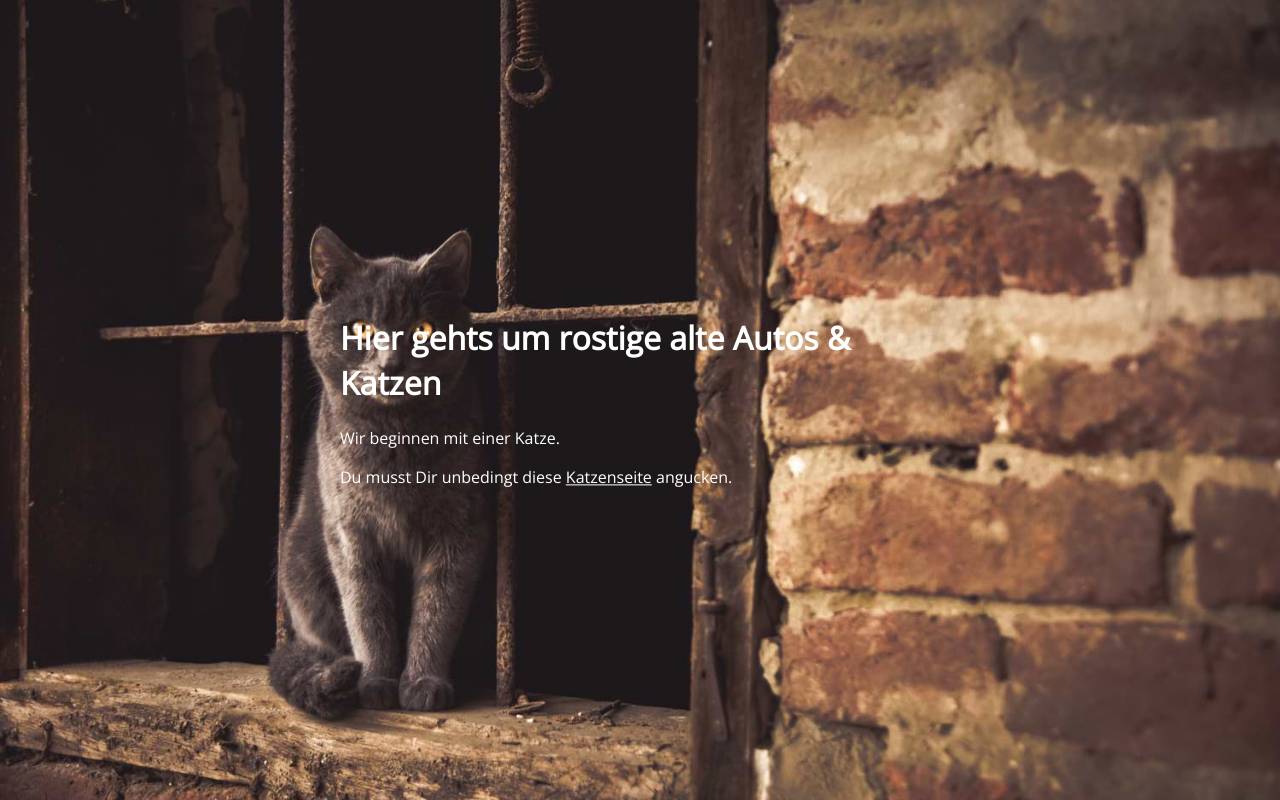
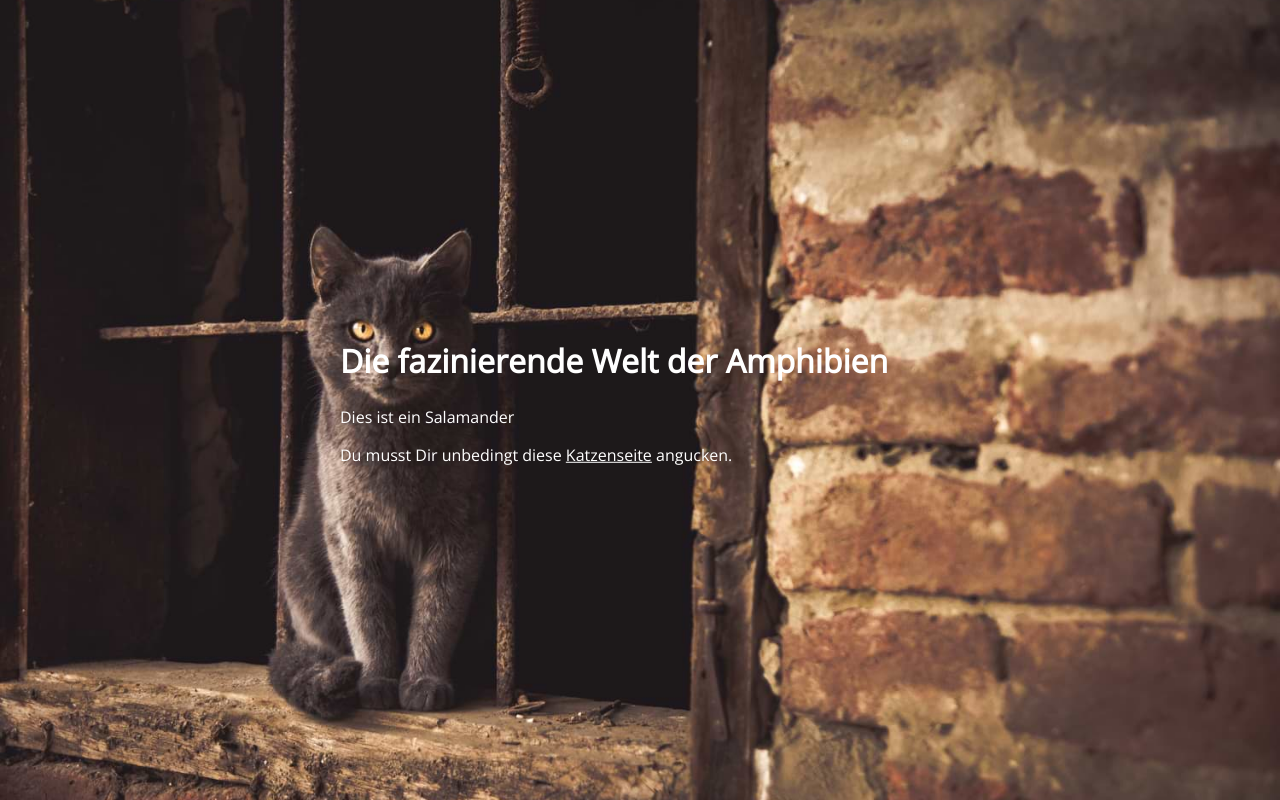
Before and after one commit to Twelvemeanmonkeys/Twelvemeanmonkeys.github.io, a plain HTML site: page index.html in a window 1280 px wide. Drawn offline with nearby package versions, Linux system fonts and the light colour scheme.

Commit message:
Überschrift geändert

```diff
--- a/index.html
+++ b/index.html
@@ -21,8 +21,8 @@
     </head>
     <body>
         <div class="abs">
-			<h1>Hier gehts um rostige alte Autos & Katzen</h1>
-			<p>Wir beginnen mit einer Katze.</p>
+			<h1>Die fazinierende Welt der Amphibien</h1>
+			<p>Dies ist ein Salamander</p>
       <p>Du musst Dir unbedingt diese <a href="http://theleech.tk">Katzenseite</a> angucken.</p>
 		</div>
     </body>
```
